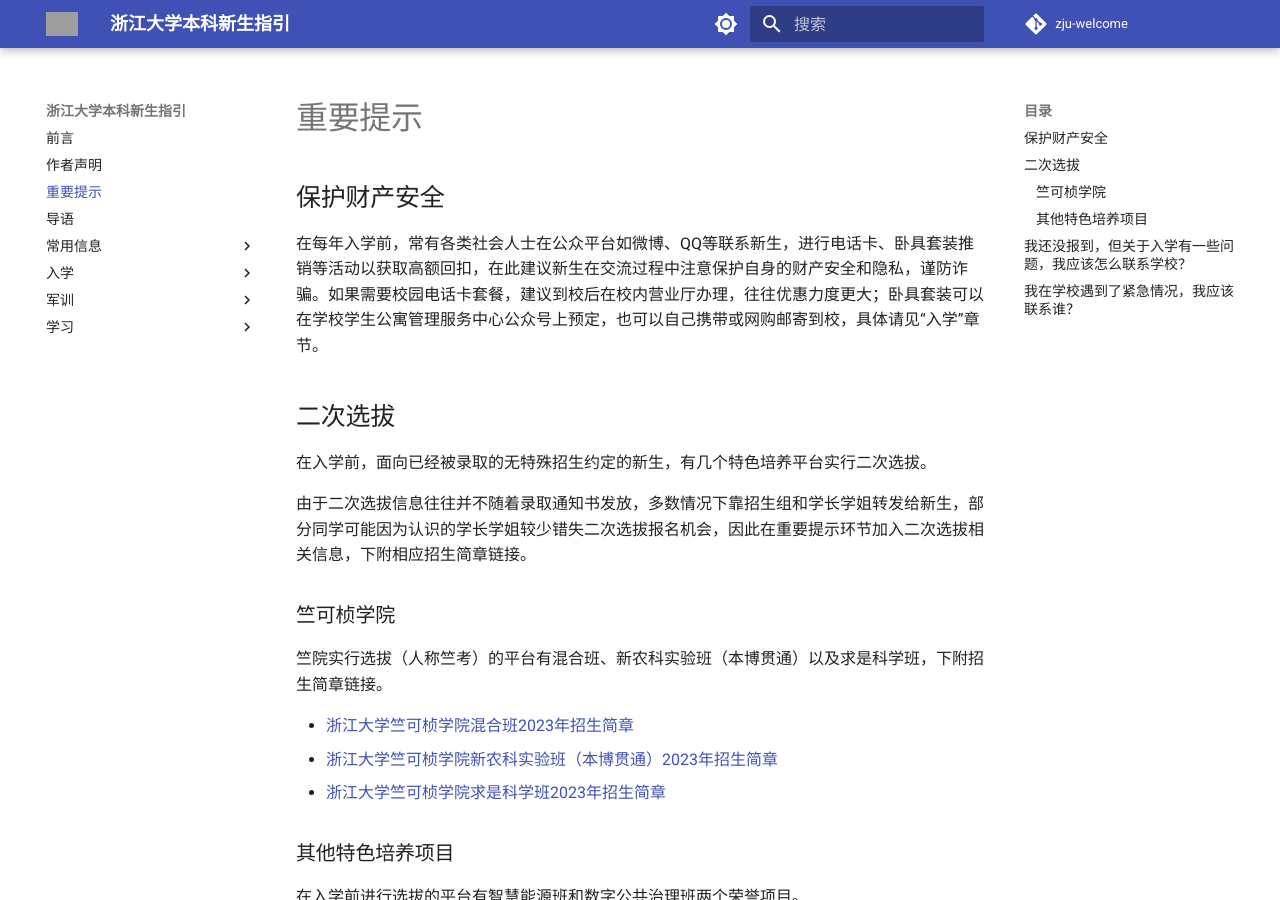
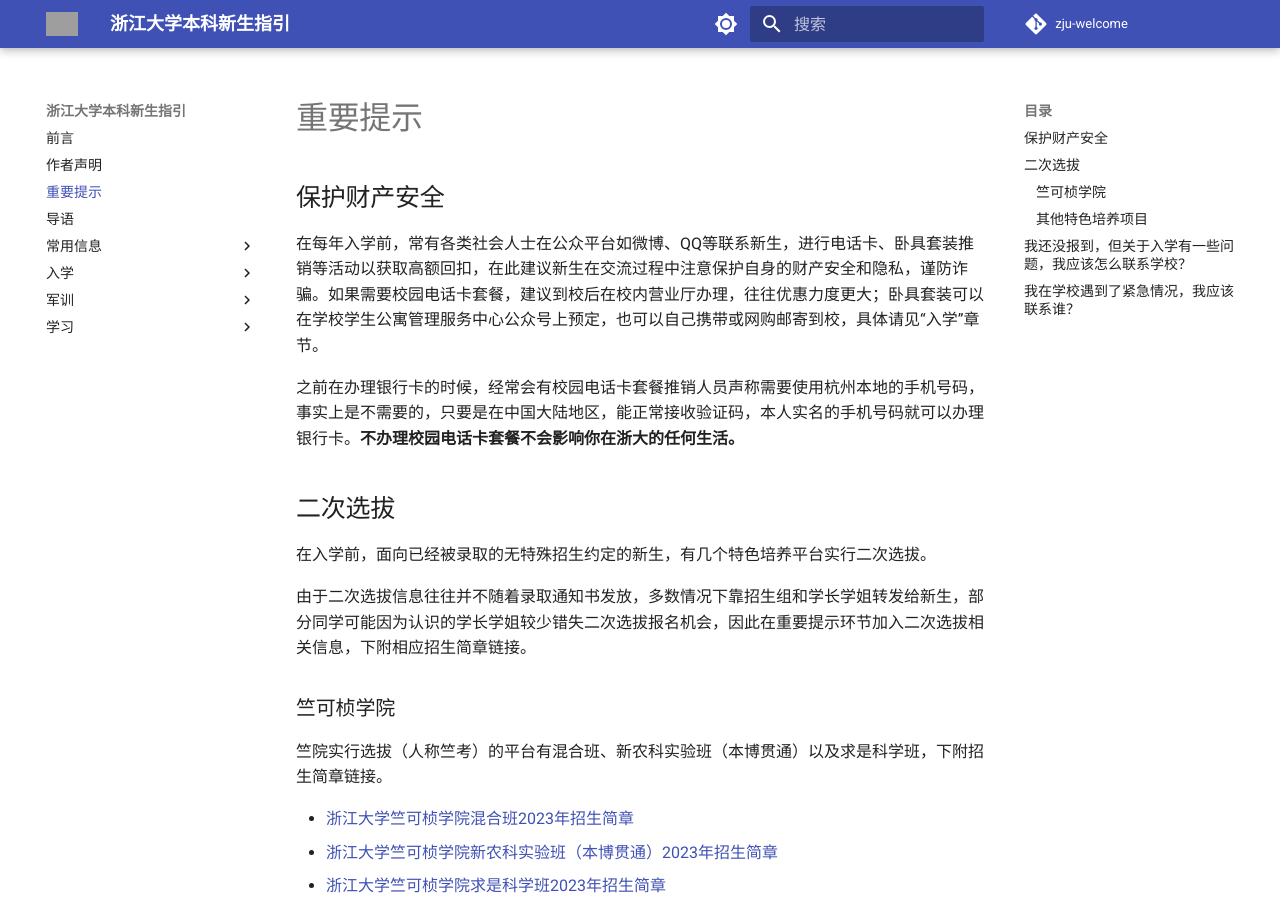
Before and after one commit to mini-full/zju-welcome, an MkDocs documentation site: the page built from docs/callout.md, in a window 1280 px wide and 900 px high. Built offline with MkDocs 1.6.1 and Material for MkDocs 9.7.7, drawn with Linux system fonts in a browser that asks for light colours; comment, search, counter and statistics services are not loaded; grey boxes are pictures that could not be loaded.

Commit message:
update callout

```diff
--- a/docs/callout.md
+++ b/docs/callout.md
@@ -4,6 +4,8 @@
 ## 保护财产安全
 
 在每年入学前，常有各类社会人士在公众平台如微博、QQ等联系新生，进行电话卡、卧具套装推销等活动以获取高额回扣，在此建议新生在交流过程中注意保护自身的财产安全和隐私，谨防诈骗。如果需要校园电话卡套餐，建议到校后在校内营业厅办理，往往优惠力度更大；卧具套装可以在学校学生公寓管理服务中心公众号上预定，也可以自己携带或网购邮寄到校，具体请见“入学”章节。
+
+之前在办理银行卡的时候，经常会有校园电话卡套餐推销人员声称需要使用杭州本地的手机号码，事实上是不需要的，只要是在中国大陆地区，能正常接收验证码，本人实名的手机号码就可以办理银行卡。**不办理校园电话卡套餐不会影响你在浙大的任何生活。**
 
 ## 二次选拔
 
```
